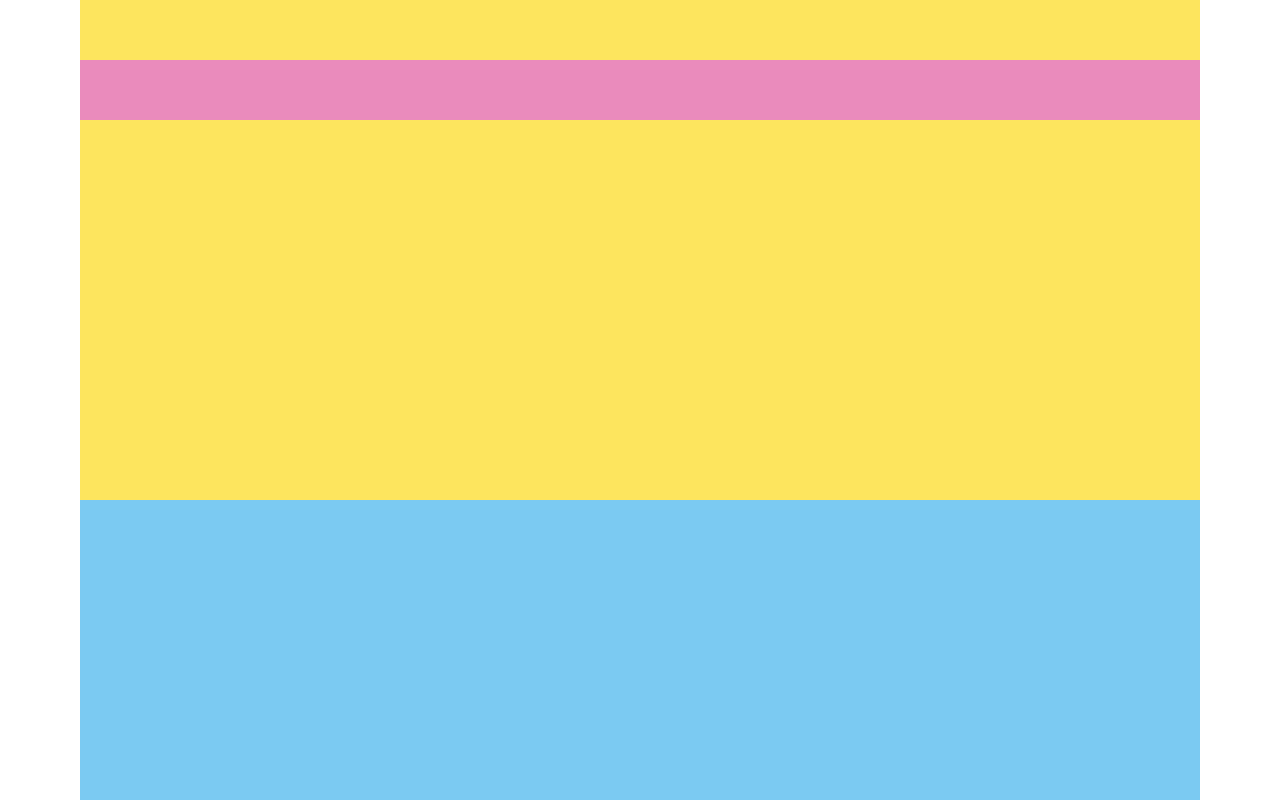
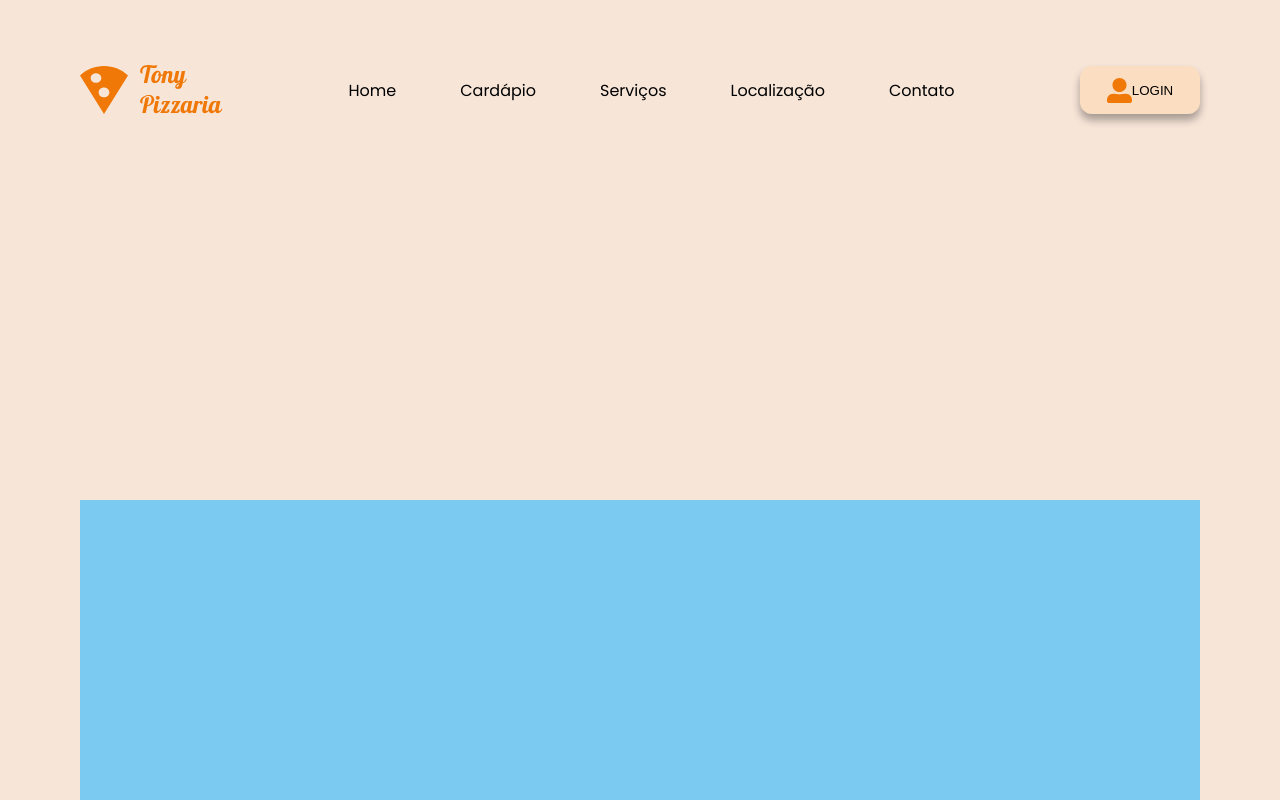
Before and after one commit to rebeca0605/tony_pizzaria, a plain HTML site: page index.html in a window 1280 px wide. Shown: the top 800 px of the page. Drawn offline with Linux system fonts and the light colour scheme.

Commit message:
Header concluído

```diff
--- a/index.html
+++ b/index.html
@@ -4,11 +4,37 @@
     <meta charset="UTF-8">
     <meta http-equiv="X-UA-Compatible" content="IE=edge">
     <meta name="viewport" content="width=device-width, initial-scale=1.0">
-    <link rel="stylesheet" href="./style.css">
+    <link rel="preconnect" href="https://fonts.googleapis.com">
+    <link rel="preconnect" href="https://fonts.gstatic.com" crossorigin>
+    <link href="https://fonts.googleapis.com/css2?family=Poppins:ital,wght@0,100;0,200;0,300;0,400;0,500;0,600;0,700;0,800;0,900;1,100;1,200;1,300;1,400;1,500;1,600;1,700;1,800;1,900&display=swap" rel="stylesheet">
+<link rel="stylesheet" href="./style.css">
     <title>Tony Pizzaria</title>
 </head>
 <body>
-    <header></header>
+    <header>
+        <img src="./img/Logo.svg" alt="Logo Tony Pizzaria">
+        <ul>
+            <li>
+                <a href="#">Home</a>
+            </li>
+            <li>
+                <a href="#">Cardápio</a>
+            </li>
+            <li>
+                <a href="#">Serviços</a>
+            </li>
+            <li>
+                <a href="#">Localização</a>
+            </li>
+            <li>
+                <a href="#">Contato</a>
+            </li>
+        </ul>
+        <button type="button" class="login">
+            <img src="./img/login.svg" alt="Icone Usuário">
+            <span>LOGIN</span>
+        </button>
+    </header>
     <main></main>
     <footer></footer>
 </body>
--- a/style.css
+++ b/style.css
@@ -1,3 +1,8 @@
+:root{
+    --primary-color: #F07807;
+    --secondary-color: #F7E5D8;
+}
+
 *{
     padding: 0;
     margin: 0;
@@ -15,18 +20,51 @@ ul, ol, li{
 
 body{
     padding: 0 80px;
+    font-family: "Poppins", sans-serif;
+    background-color: var(--secondary-color);
 }
 
 header{
     position: fixed;
-    background-color: rgb(234, 139, 188);
     width: calc(100% - 160px);
     height: 60px;
     top: 60px;
+    display: flex;
+    justify-content: space-between;
+    align-items: center;
+}
+
+header ul{
+    display: flex;
+    justify-content: space-between;
+    align-items: center;
+    gap: 48px;
+    font-size: 1rem;
+}
+
+header li{
+    padding: 4px 8px;
+    transition: .5s;
+}
+
+header li:hover{
+    background-color: var(--secondary-color);
+    box-shadow: 0 6px 8px #0005;
+}
+
+.login{
+    height: 48px;
+    width: 120px;
+    border-radius: 12px;
+    border: none;
+    background-color: #fbddc1;
+    box-shadow: 0 6px 8px #0005;
+    display: flex;
+    align-items: center;
+    justify-content: center;
 }
 
 main{
-    background-color: rgb(253, 229, 94);
     height: 500px;
 }
 
```
Also changed, not shown: img/Logo.svg (added), img/login.svg (added), img/logo-pizza.svg (added), 2 other files.
